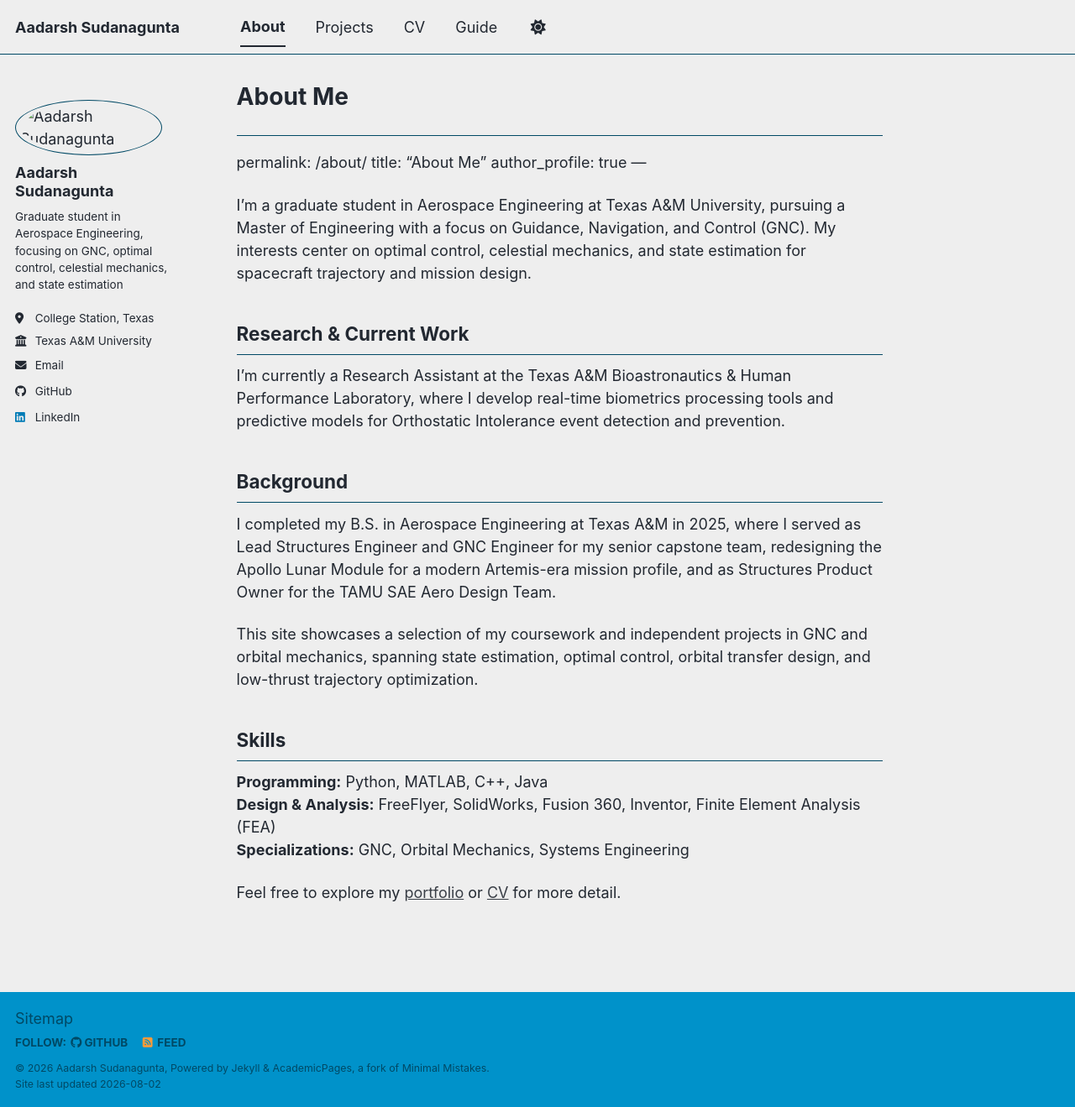
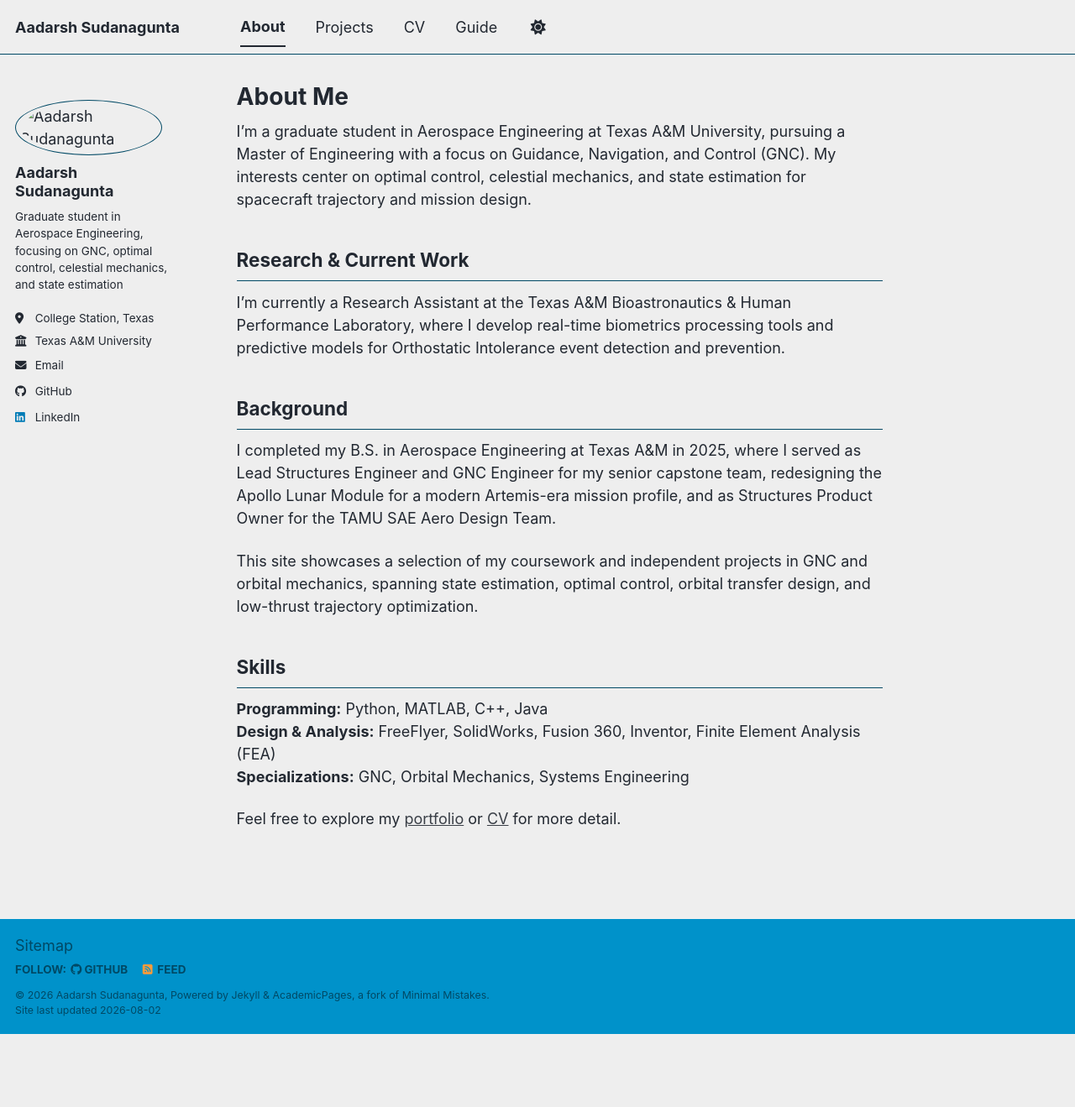
Before and after one commit to aadasud/aadasud.github.io, a Jekyll site: the page built from _pages/about.md, in a window 1280 px wide and 1319 px high. Shown: the whole window at 84% size. Built offline with Jekyll 4.4.1, drawn with Linux system fonts in a browser that asks for light colours; a script bundle is joined from its source files by our own code; library files that are not in the unit come from our copies.

Commit message:
Update about.md

```diff
--- a/_pages/about.md
+++ b/_pages/about.md
@@ -1,9 +1,3 @@
----
-permalink: /about/
-title: "About Me"
-author_profile: true
----
-
 ---
 permalink: /about/
 title: "About Me"
```
